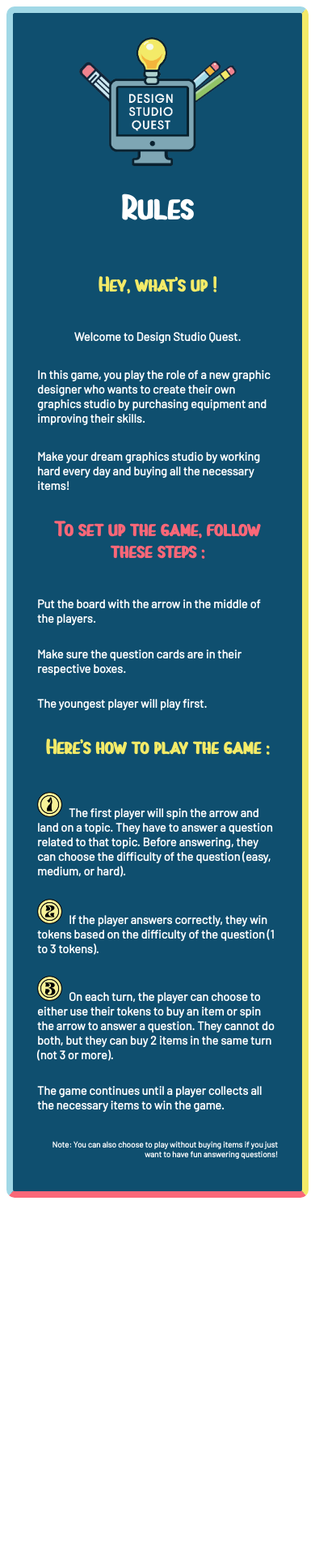
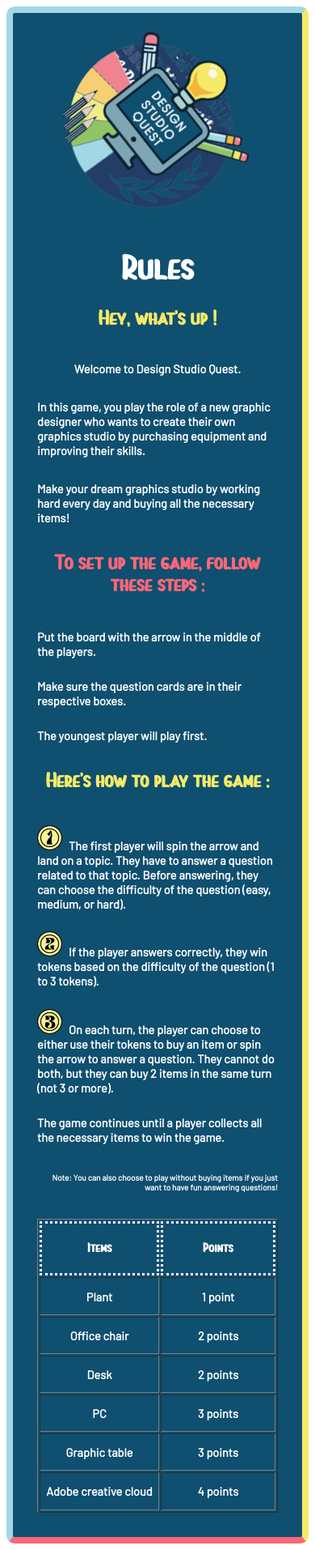
Before and after one commit to guenk/studioquest, a React (Vite) app in the folder frontend/: page / in a window 390 px wide. Shown: the whole page at 81% size. Before the commit the page ends 1487 px from the top, so only its background shows below. Built offline with nearby package versions, Linux system fonts and the light colour scheme.

Commit message:
improve logo

```diff
--- a/frontend/src/App.css
+++ b/frontend/src/App.css
@@ -18,9 +18,22 @@ border: #A1D8E6 5px solid;
   justify-content: center;
 }
 .logo {
-  display:flex;
-  width:50vw;
-}
+
+    display: flex;
+    width: 55vw;
+    animation: rotateLogo 5s linear infinite;
+    margin-bottom: 2vh;
+  }
+
+  @keyframes rotateLogo {
+    0% {
+      transform: rotate(0deg);
+    }
+    100% {
+      transform: rotate(360deg);
+    }
+  }
+
 .App-header {
   display:flex;
   align-items: center;
@@ -56,26 +69,8 @@ font-weight: bold;
   text-align: center;
   font-family: Paintlova;
   color:white;
-    animation: shake 0.8s infinite;
+  margin-bottom: 0;
 }
-
-@keyframes shake {
-  0% { transform: translateX(0); }
-  10% { transform: translateX(-5px) rotate(-5deg); }
-  20% { transform: translateX(5px) rotate(5deg); }
-  30% { transform: translateX(-5px) rotate(-5deg); }
-  40% { transform: translateX(5px) rotate(5deg); }
-  50% { transform: translateX(-5px) rotate(-5deg); }
-  60% { transform: translateX(5px) rotate(5deg); }
-  70% { transform: translateX(-5px) rotate(-5deg); }
-  80% { transform: translateX(5px) rotate(5deg); }
-  90% { transform: translateX(-5px) rotate(-5deg); }
-  100% { transform: translateX(0); }
-}
-
-
-
-
 
 .Intro {
   font-size: 24px;
@@ -108,6 +103,7 @@ font-weight: bold;
 .Notabene {
   font-size: 10px;
   margin-top: 20px;
+  margin-bottom: 4vh;
   text-align: right;
 }
 ol {
@@ -143,5 +139,18 @@ list-style: none;}
   src: url("./assets/Barlow.ttf");
 }
 
+th {
+  height:7vh;
+  font-size: 15px;
+  border: dotted;
+  font-family:Paintlova ;
+}
+td {
+  height: 5vh;
+  width:80vw;
+  text-align: center;
+  font-weight: bolder;
+  font-family: Barlow;
+}
 
 }
--- a/frontend/src/App.jsx
+++ b/frontend/src/App.jsx
@@ -1,6 +1,6 @@
 
 import "./App.css";
-import logo from "./assets/logo.png";
+import logo from "./assets/cd.png";
 import one from "./assets/1.png";
 import two from "./assets/2.png";
 import three from "./assets/3.png";
@@ -69,6 +69,37 @@ export default function App() {
           Note: You can also choose to play without buying items if you just
           want to have fun answering questions!
         </p>
+        <table border="1">
+  <tr>
+    <th>Items</th>
+    <th>Points</th>
+  </tr>
+  <tr>
+    <td>Plant</td>
+    <td>1 point</td>
+  </tr>
+  <tr>
+    <td>Office chair</td>
+    <td>2 points</td>
+  </tr>
+  <tr>
+    <td>Desk</td>
+    <td>2 points</td>
+  </tr>
+  <tr>
+    <td>PC</td>
+    <td>3 points</td>
+  </tr>
+  <tr>
+    <td>Graphic table</td>
+    <td>3 points</td>
+  </tr>
+  <tr>
+    <td>Adobe creative cloud</td>
+    <td>4 points</td>
+  </tr>
+</table>
+
       </section>
     </div>
   );
```
Also changed, not shown: frontend/src/assets/cd.png (added).
